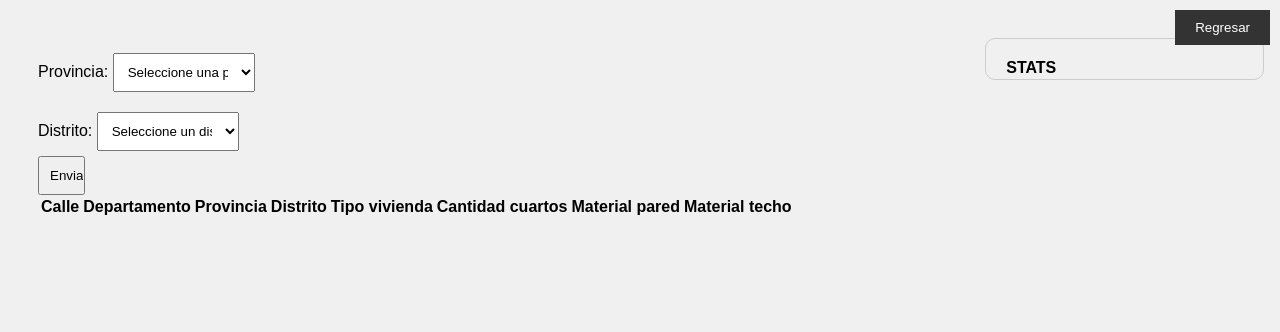
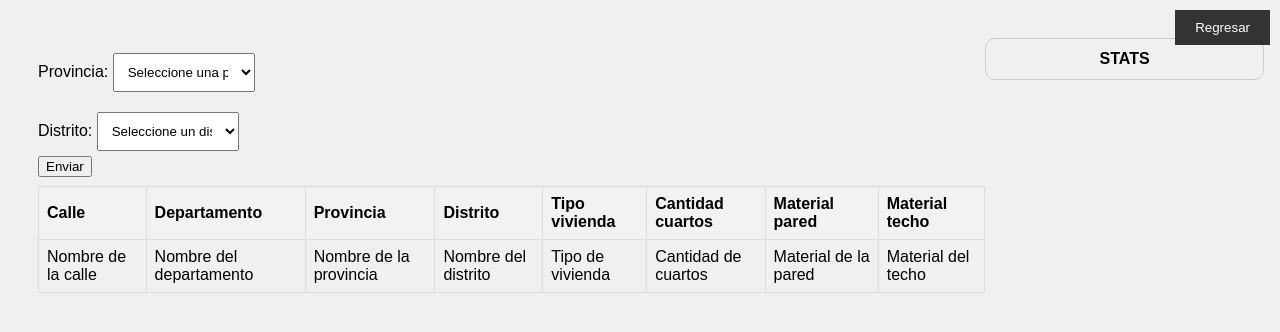
Before and after one commit to Giorgio6846/TrabajoFinal-ComplejidadAlgoritmica, an Electron app: page App/src/search/search.html in a window 1280 px wide. Drawn offline with Linux system fonts and the light colour scheme; no server answers.

Commit message:
Se agrego una tabla scrolleable para mostrar los datos y se centro la palabra stats

```diff
--- /dev/null
+++ b/App/index.css
@@ -0,0 +1,6 @@
+.image {
+    height:90vh;
+    width:95vw;
+    object-fit:contain;
+    display:block;
+}
--- /dev/null
+++ b/App/src/search/search.css
@@ -0,0 +1,92 @@
+body {
+    font-family: Arial, sans-serif;
+    background-color: #f0f0f0;
+    padding: 30px;
+}
+
+.container {
+    background-color: #fff;
+    border: 1px solid #ccc;
+    border-radius: 10px;
+    padding: 20px;
+}
+
+.sidebar {
+    background-color: #f0f0f0;
+    border: 1px solid #ccc;
+    border-radius: 10px;
+    padding: 20px;
+    width: 100%;
+    position: relative;
+  }
+
+  .stats {
+    font-weight: bold;
+    position: absolute;
+    top: 50%;
+    left: 50%;
+    transform: translate(-50%, -50%); /* Centra el contenido */
+    text-align: center; /* Centra horizontalmente el texto */
+  }
+
+select{
+  width: 15%;
+    padding: 10px;
+    margin: 5px 0;
+}
+
+.line-break {
+    margin-top: 10px; /* Adds space between elements */
+}
+
+#indexPage {
+  position: absolute;
+      top: 10px;
+      right: 10px;
+      background-color: #333;
+      color: #fff;
+      border: none;
+      padding: 10px 20px;
+      cursor: pointer;
+}
+
+#indexPage:hover {
+    background-color: #222;
+}
+
+.flex-container{
+  display: flex;
+}
+
+.flex-SearchTable{
+  flex: 4
+}
+
+.flex-stats{
+  flex: 1;
+  margin-right: 20px;
+}
+
+#Table {
+max-height: 700px; /* Define la altura máxima deseada */
+overflow-y: auto; /* Añade una barra de desplazamiento vertical si es necesario */
+margin-top: 1%;
+}
+
+table {
+width: 100%;
+border-collapse: collapse;
+}
+
+th, td {
+border: 1px solid #ddd;
+padding: 8px;
+text-align: left;
+}
+
+th {
+background-color: #f2f2f2;
+position: sticky;
+top: 0;
+z-index: 1;
+}
--- a/App/src/search/search.html
+++ b/App/src/search/search.html
@@ -3,83 +3,7 @@
 <head>
     <script src="../serverConnection/connect.js"></script>
     <script src = "search.js"></script>
-    <style>
-      body {
-          font-family: Arial, sans-serif;
-          background-color: #f0f0f0;
-          padding: 30px;
-      }
-
-      .container {
-          background-color: #fff;
-          border: 1px solid #ccc;
-          border-radius: 10px;
-          padding: 20px;
-      }
-
-      .sidebar {
-        background-color: #f0f0f0;
-            border: 1px solid #ccc;
-            border-radius: 10px;
-            padding: 20px;
-            width: 100%;
-            position: relative;
-        }
-
-      .stats {
-        font-weight: bold;
-            position: absolute; /* Habilita el posicionamiento absoluto */
-        }
-
-      .label {
-          font-weight: bold;
-      }
-
-      input[type="submit"] {
-          width: 5%;
-          padding: 10px;
-      }
-
-      select{
-        width: 15%;
-          padding: 10px;
-          margin: 5px 0;
-      }
-
-      .line-break {
-          margin-top: 10px; /* Adds space between elements */
-      }
-
-      #indexPage {
-        position: absolute;
-            top: 10px;
-            right: 10px;
-            background-color: #333;
-            color: #fff;
-            border: none;
-            padding: 10px 20px;
-            cursor: pointer;
-      }
-
-      #indexPage:hover {
-          background-color: #222;
-      }
-
-      .flex-container{
-        display: flex;
-      }
-
-      .flex-SearchTable{
-        flex: 4
-      }
-
-      .flex-stats{
-        flex: 1;
-        margin-right: 20px;
-      }
-
-
-  </style>
+    <link rel="stylesheet" type="text/css" href="search.css">
 </head>
 
 <body>
@@ -111,7 +35,7 @@
       </div>
         <input type="submit" value="Enviar" id = "SearchData" onclick="requestDatos()">
 
-      <div id = "Table">
+        <div id="Table">
           <table>
             <thead>
               <tr>
@@ -125,6 +49,20 @@
                 <th> Material techo </th>
               </tr>
             </thead>
+            <!-- Aquí puedes agregar filas de ejemplo -->
+            <tbody>
+              <tr>
+                <td>Nombre de la calle</td>
+                <td>Nombre del departamento</td>
+                <td>Nombre de la provincia</td>
+                <td>Nombre del distrito</td>
+                <td>Tipo de vivienda</td>
+                <td>Cantidad de cuartos</td>
+                <td>Material de la pared</td>
+                <td>Material del techo</td>
+              </tr>
+              <!-- Puedes agregar más filas según sea necesario -->
+            </tbody>
           </table>
         </div>
 
```
Also changed, not shown: App/index.html (+1 -11 lines). Lines whose indentation alone changed are shown as unchanged.
